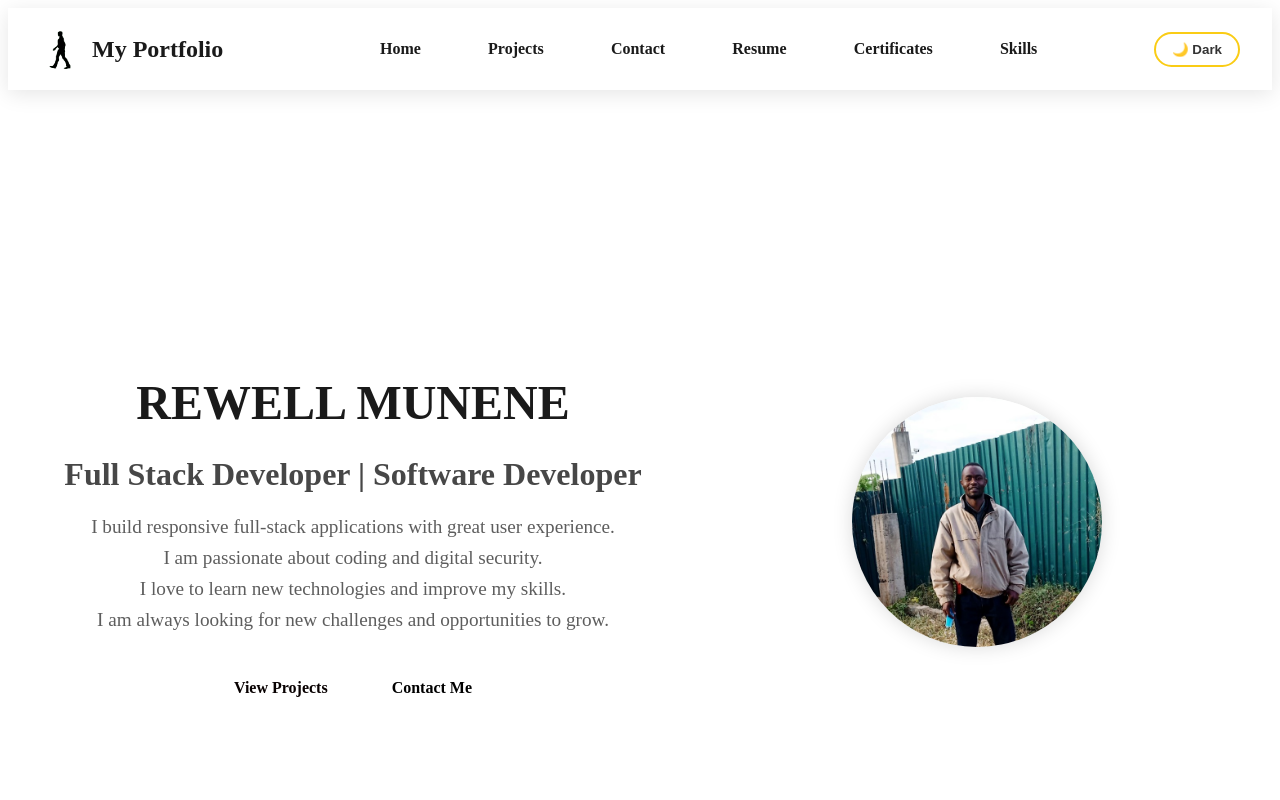
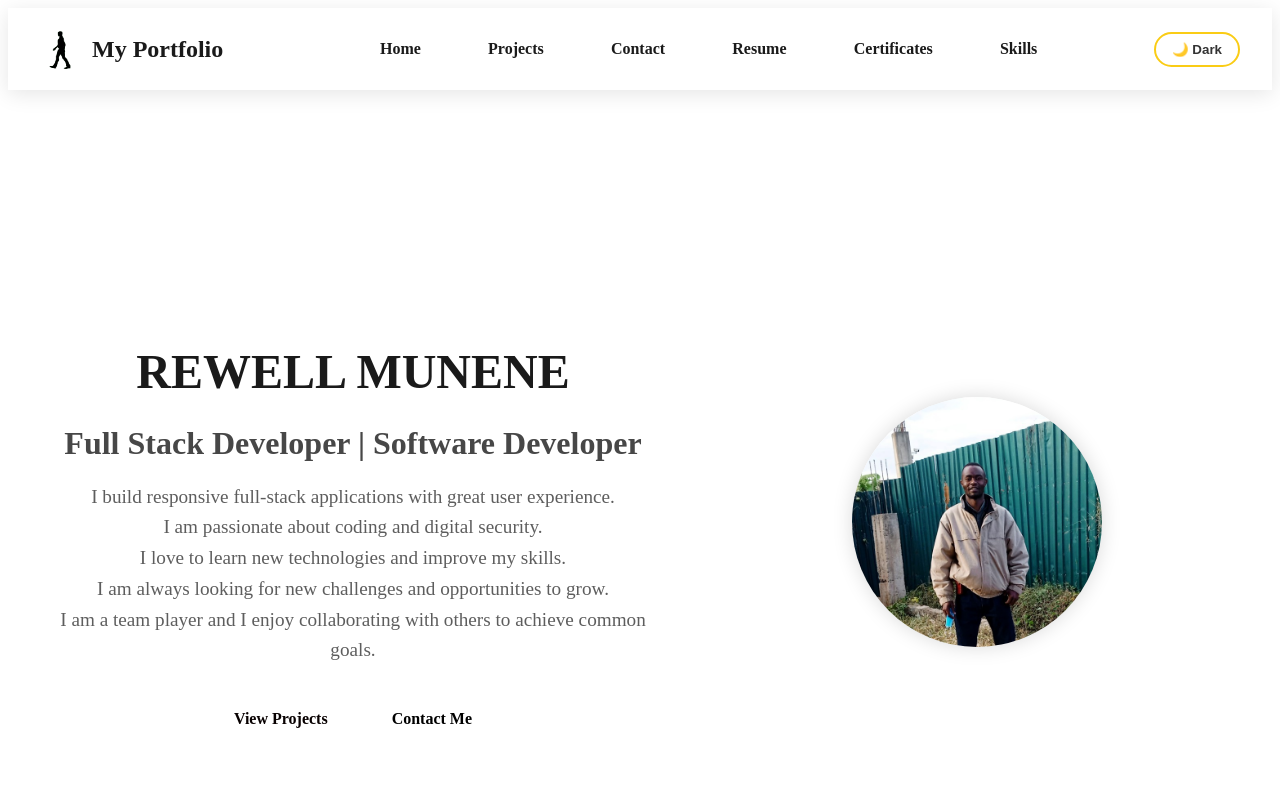
Before and after one commit to rewellnamu/portfolio, an Angular app: page / in a window 1280 px wide. Shown: the top 800 px of the page. Built offline with nearby package versions, Linux system fonts and the light colour scheme.

Commit message:
refactor: update home component tagline to emphasize teamwork and collaboration

```diff
--- a/src/app/components/home/home.component.html
+++ b/src/app/components/home/home.component.html
@@ -11,6 +11,8 @@
         I love to learn new technologies and improve my skills.
         <br />
         I am always looking for new challenges and opportunities to grow.
+        <br />
+        I am a team player and I enjoy collaborating with others to achieve common goals.
       </p>
       <div class="buttons">
         <a class="btn primary" routerLink="/projects">View Projects</a>
```
